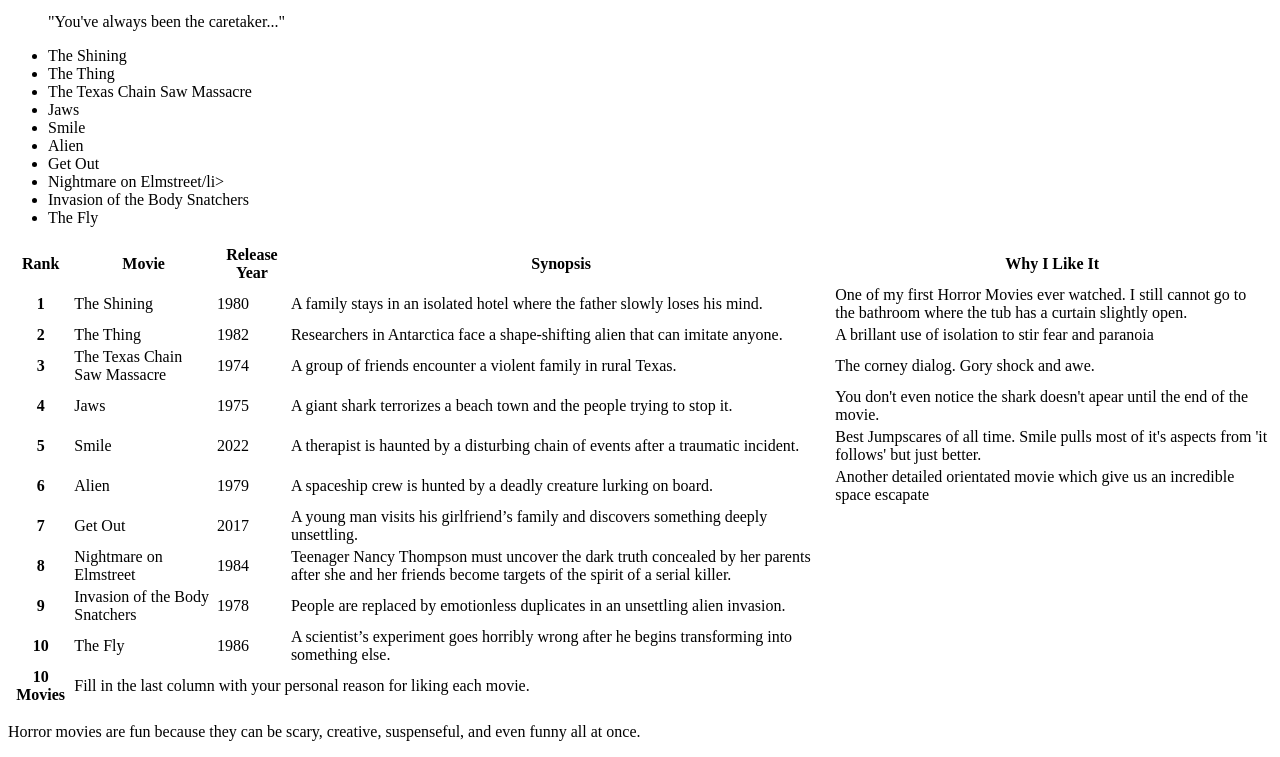
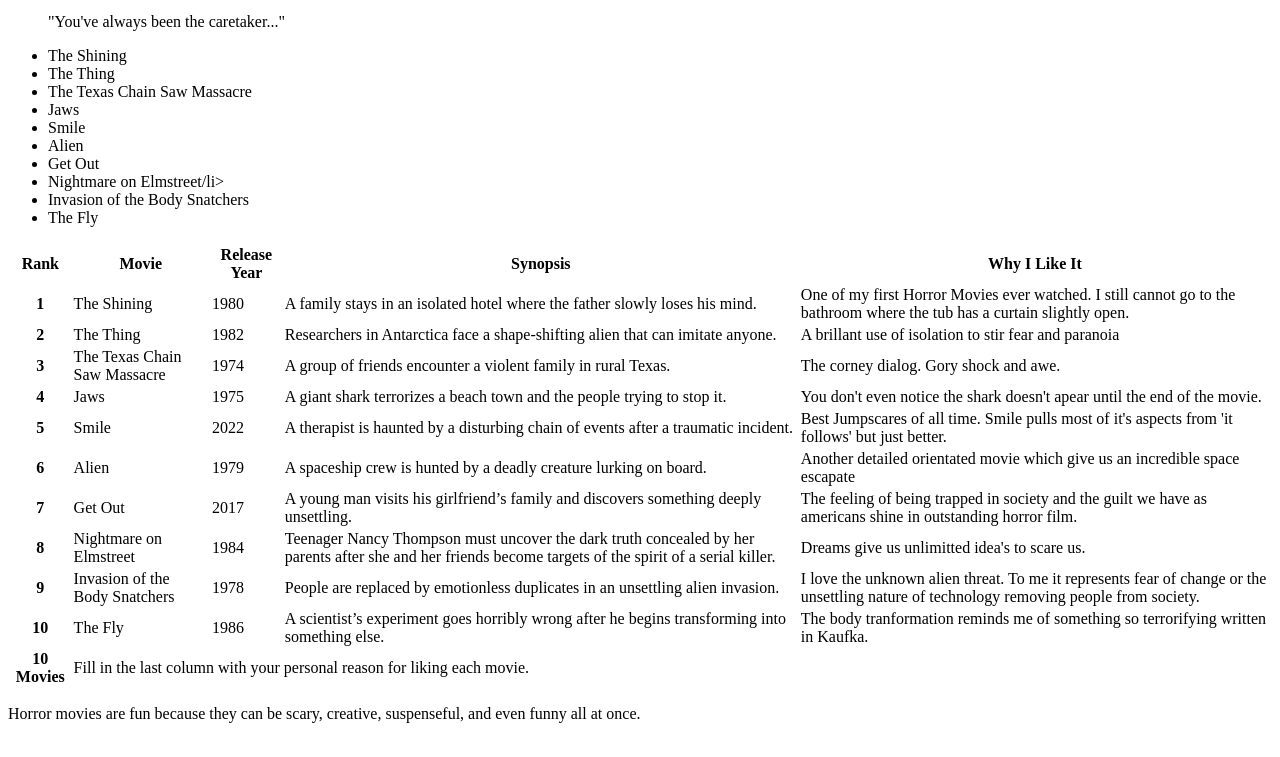
Before and after one commit to jluu210/fe-coursework, a plain HTML site: page Homework1/top-10-horror-movies/index.html in a window 1280 px wide. Shown: the part 155-912 px from the top of the page. Drawn offline with Linux system fonts and the light colour scheme.

Commit message:
added why reasons to remaining movies

```diff
--- a/Homework1/top-10-horror-movies/index.html
+++ b/Homework1/top-10-horror-movies/index.html
@@ -97,28 +97,28 @@
                 <td>Get Out</td>
                 <td>2017</td>
                 <td>A young man visits his girlfriend’s family and discovers something deeply unsettling.</td>
-                <td></td>
+                <td>The feeling of being trapped in society and the guilt we have as americans shine in outstanding horror film.</td>
             </tr>
             <tr>
                 <th scope="row">8</th>
                 <td>Nightmare on Elmstreet</td>
                 <td>1984</td>
                 <td>Teenager Nancy Thompson must uncover the dark truth concealed by her parents after she and her friends become targets of the spirit of a serial killer.</td>
-                <td></td>
+                <td>Dreams give us unlimitted idea's to scare us.</td>
             </tr>
             <tr>
                 <th scope="row">9</th>
                 <td>Invasion of the Body Snatchers</td>
                 <td>1978</td>
                 <td>People are replaced by emotionless duplicates in an unsettling alien invasion.</td>
-                <td></td>
+                <td>I love the unknown alien threat. To me it represents fear of change or the unsettling nature of technology removing people from society.</td>
             </tr>
             <tr>
                 <th scope="row">10</th>
                 <td>The Fly</td>
                 <td>1986</td>
                 <td>A scientist’s experiment goes horribly wrong after he begins transforming into something else.</td>
-                <td></td>
+                <td>The body tranformation reminds me of something so terrorifying written in Kaufka.</td>
             </tr>
         </tbody>
         <tfoot>
```
